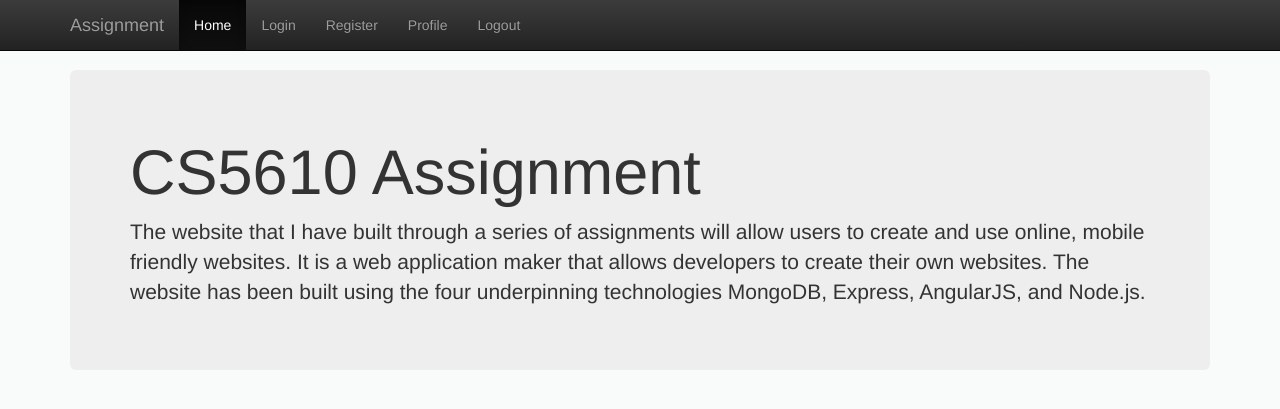
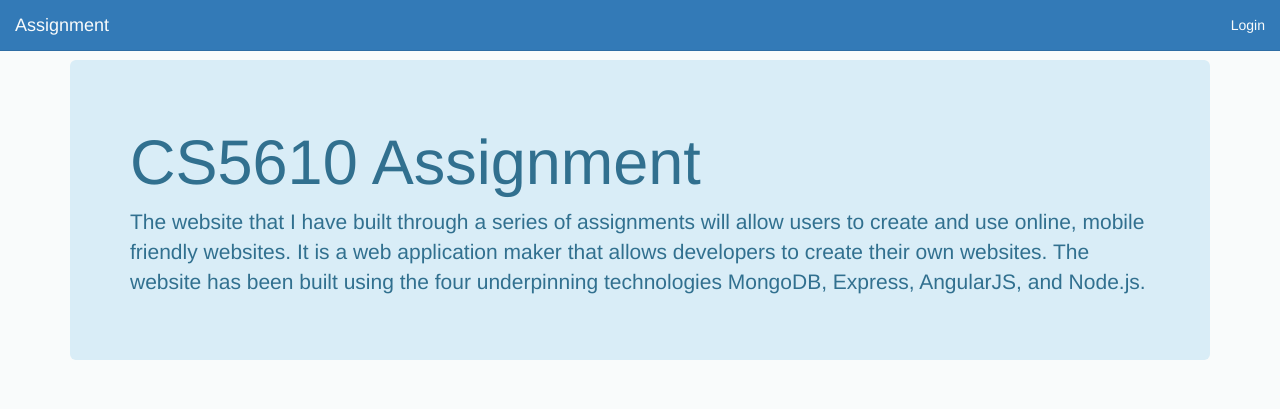
Before and after one commit to siddhantbenadikar/benadikar-siddhant-webdev, a web app: file public/assignment/index.html in a window 1280 px wide. Shown: the top 409 px of the page. Run offline with its HTML, style and script files only (its server is not run), Linux system fonts and the light colour scheme.

Commit message:
changes to index.html

```diff
--- a/public/assignment/css/style.css
+++ b/public/assignment/css/style.css
@@ -118,3 +118,9 @@
     padding-left:5px;
     padding-right:5px;
 }
+
+.snb .jumbotron {
+    color: #31708f;
+    background-color: #d9edf7;
+    border-color: #bce8f1;
+}
--- a/public/assignment/index.html
+++ b/public/assignment/index.html
@@ -13,36 +13,23 @@
     <!-- Bootstrap core CSS -->
     <link href="../vendor/css/bootstrap/css/bootstrap.min.css" rel="stylesheet">
     <!-- Bootstrap theme -->
-    <link href="../vendor/css/bootstrap/css/bootstrap-theme.min.css" rel="stylesheet">
     <link href="css/style.css" rel="stylesheet">
-    <!-- Custom styles for this template -->
-    <link href="../vendor/css/bootstrap/css/theme.css" rel="stylesheet">
 </head>
 
 <body>
 
 <!-- Fixed navbar -->
 <div class="snb">
-    <nav class="navbar navbar-inverse navbar-fixed-top">
-        <div class="container">
+    <nav class="navbar navbar-default navbar-fixed-top">
+        <div class="container-fluid">
+            <div class="navbar-text pull-right navbar-text-no-right-margin">
+                <a href="login.html">
+                    Login
+                </a>
+            </div>
             <div class="navbar-header">
-                <button type="button" class="navbar-toggle collapsed" data-toggle="collapse" data-target="#navbar" aria-expanded="false" aria-controls="navbar">
-                    <span class="sr-only">Toggle navigation</span>
-                    <span class="icon-bar"></span>
-                    <span class="icon-bar"></span>
-                    <span class="icon-bar"></span>
-                </button>
                 <a class="navbar-brand" href="#">Assignment</a>
             </div>
-            <div id="navbar" class="navbar-collapse collapse">
-                <ul class="nav navbar-nav">
-                    <li class="active"><a href="#">Home</a></li>
-                    <li><a href="login.html">Login</a></li>
-                    <li><a href="register.html">Register</a></li>
-                    <li><a href="profile.html">Profile</a></li>
-                    <li><a href="#">Logout</a></li>
-                </ul>
-            </div><!--/.nav-collapse -->
         </div>
     </nav>
 
```
